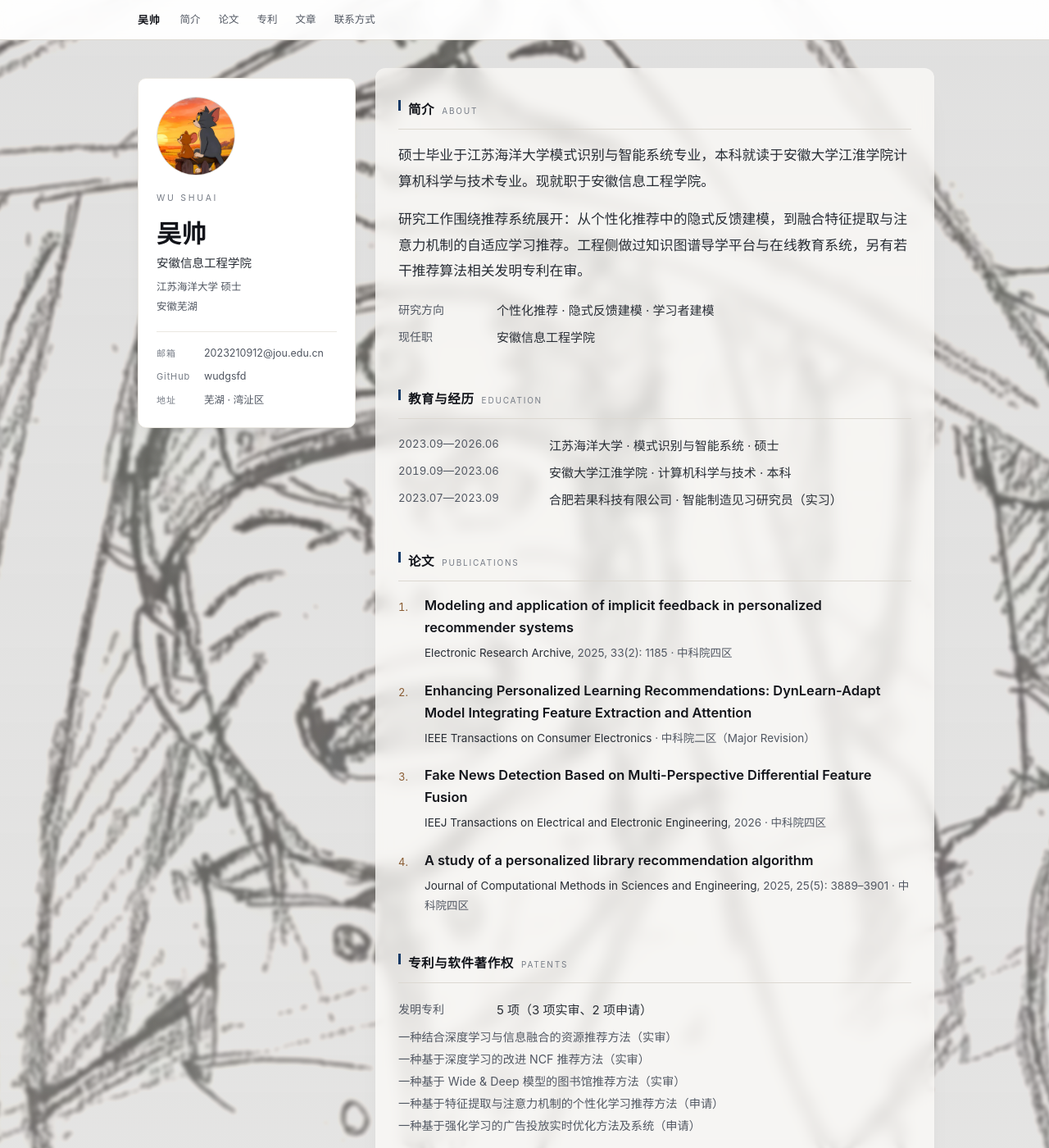
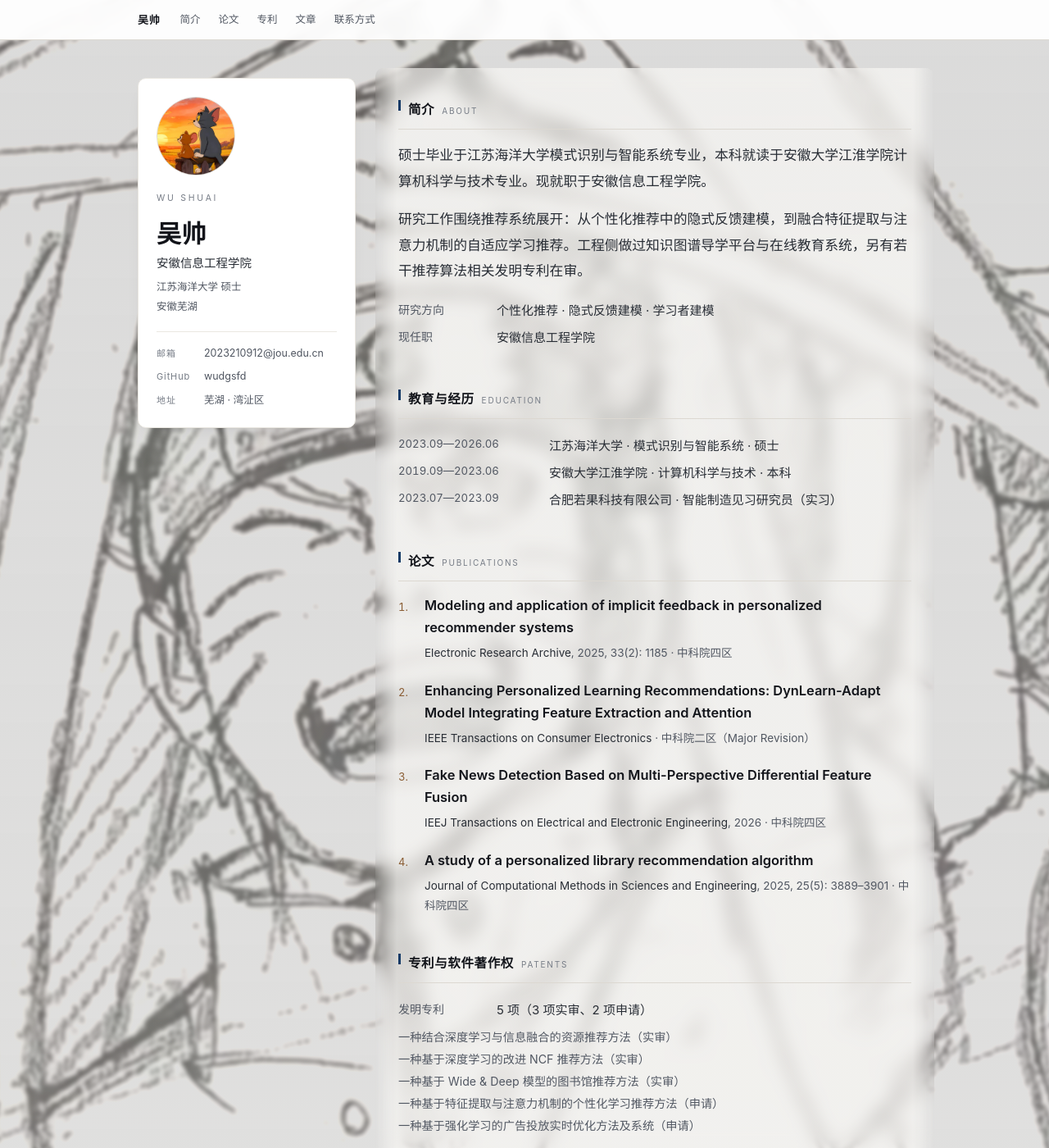
Before and after one commit to wudgsfd/wushuai.github.io, a Jekyll site: the page built from index.html, in a window 1280 px wide and 1400 px high. Shown: the whole window at 82% size. Built offline with Jekyll 4.4.1, drawn with Linux system fonts in a browser that asks for light colours.

Commit message:
衬底边缘渐隐，背景再压浅

```diff
--- a/assets/css/style.css
+++ b/assets/css/style.css
@@ -52,7 +52,7 @@ body.has-bg::before{
   top:-2%;left:-2%;
   width:104%;height:104%;
   background:url("../media/bg-sketch.jpg") center/cover no-repeat;
-  filter:blur(2.5px) brightness(1.14) contrast(.72);
+  filter:blur(2.5px) brightness(1.16) contrast(.66);
   z-index:-2;
   pointer-events:none;
   opacity:0;
@@ -66,15 +66,18 @@ body.has-bg::after{
   z-index:-1;
   pointer-events:none;
 }
-/* 背景之上给正文区一层半透明纸衬底：页边仍露清晰线稿，文字落在干净底上 */
+/* 背景之上给正文区一层半透明纸衬底：左右边缘渐隐，与背景柔和衔接 */
 body.has-bg .col{
-  background:rgba(252,251,248,.74);
-  -webkit-backdrop-filter:blur(9px) saturate(1.04);
-  backdrop-filter:blur(9px) saturate(1.04);
-  border-radius:12px;
+  background:linear-gradient(90deg,
+    rgba(252,251,248,0) 0,
+    rgba(252,251,248,.62) 26px,
+    rgba(252,251,248,.62) calc(100% - 26px),
+    rgba(252,251,248,0) 100%);
+  -webkit-backdrop-filter:blur(10px) saturate(1.02);
+  backdrop-filter:blur(10px) saturate(1.02);
+  border-radius:10px;
   padding:12px 28px 32px;
   margin:-12px -28px 0;
-  box-shadow:0 1px 2px rgba(21,23,28,.03),0 16px 36px -26px rgba(21,23,28,.22);
 }
 @media (prefers-reduced-motion:reduce){
   body.has-bg::before{animation:none;opacity:1}
```
